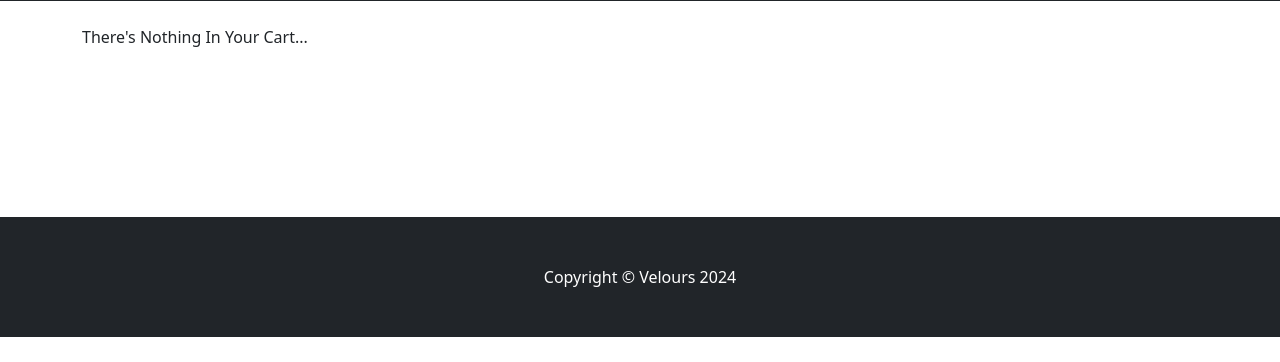
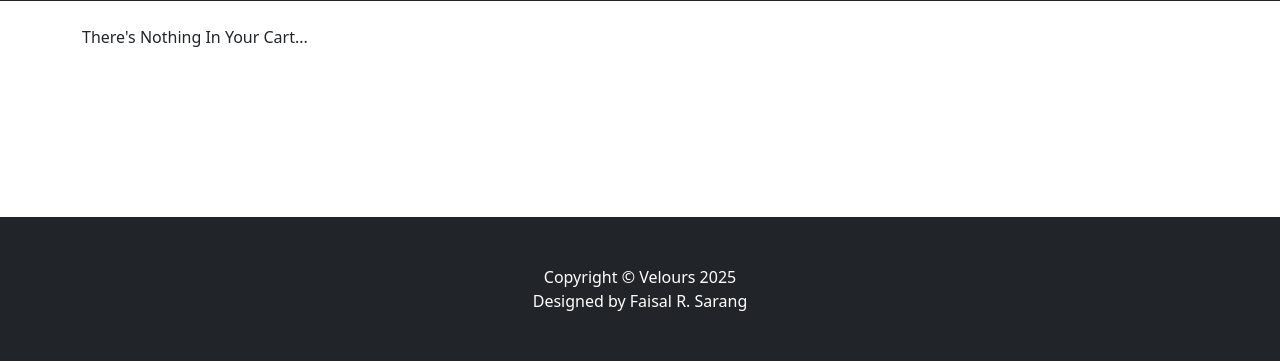
Before and after one commit to FaisalSarang/velours, a Django app: page /cart/ in a window 1280 px wide. Shown: the part 438-800 px from the top of the page. Run offline with Django 5.2, Linux system fonts and the light colour scheme; data comes from the database, SQL or seed files in the repository; some libraries are stand-ins or nearby versions.

Commit message:
Changed base.html

```diff
--- a/store/templates/base.html
+++ b/store/templates/base.html
@@ -35,7 +35,8 @@
 
         <!-- Footer-->
         <footer class="py-5 bg-dark">
-            <div class="container"><p class="m-0 text-center text-white">Copyright &copy; Velours 2024</p></div>
+            <div class="container"><p class="m-0 text-center text-white">Copyright &copy; Velours 2025</p></div>
+            <div class="container"><p class="m-0 text-center text-white">Designed by Faisal R. Sarang</p></div>
         </footer>
         <!-- Bootstrap core JS-->
         <script src="https://cdn.jsdelivr.net/npm/bootstrap@5.2.3/dist/js/bootstrap.bundle.min.js"></script>
```
